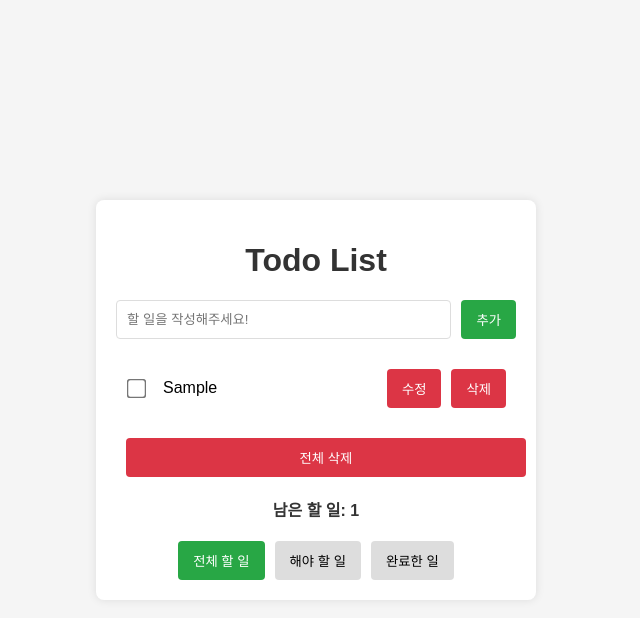
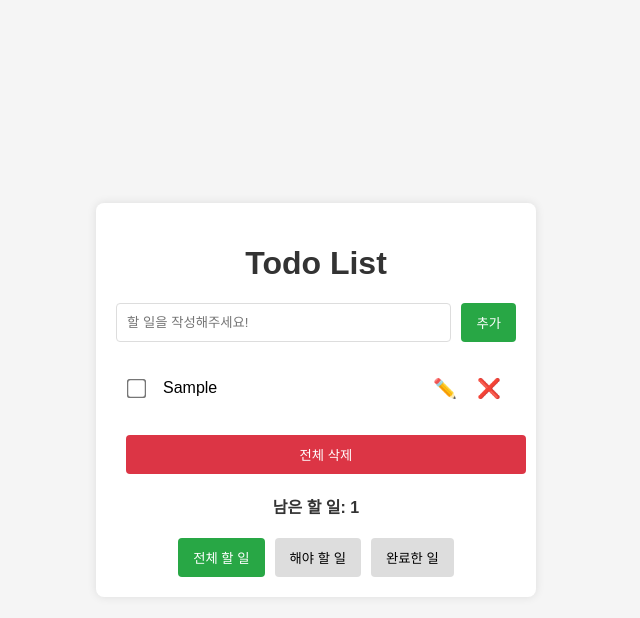
Before and after one commit to SSUHYUNKIM/kakaotech-to-do-list, a React (Create React App) app: page / in a window 1280 px wide. Both pictures are taken after typing "Sample" into the empty fields and a click on the button "추가". Shown: the top 618 px of the page, without its empty margins (324-964 px from the left). Built offline with nearby package versions, Linux system fonts and the light colour scheme.

Commit message:
style : 전체 디자인 수정

```diff
--- a/src/App.css
+++ b/src/App.css
@@ -54,11 +54,18 @@ button:hover {
   flex-grow: 1;
   margin-left: 10px;
 }
-.todo-item button {
-  background-color: #dc3545;
+.icon-button {
+  background: none;
+  border: none;
+  cursor: pointer;
+  font-size: 1.2em;
+  padding: 5px;
 }
-.todo-item button:hover {
-  background-color: #c82333;
+.icon-button:focus {
+  outline: none;
+}
+.icon-button:hover {
+  background: #c9c6c6;
 }
 input[type="checkbox"] {
   transform: scale(1.5);
--- a/src/components/TodoItem.tsx
+++ b/src/components/TodoItem.tsx
@@ -55,13 +55,13 @@ const TodoItem: React.FC<TodoItemProps> = ({ todo, toggleComplete, removeTodo, e
             )}
             {isEditing ? (
                 <>
-                    <button onClick={handleSave}>저장</button>
-                    <button onClick={handleCancel}>취소</button>
+                    <button className="icon-button" onClick={handleSave}>✔️</button>
+                    <button className="icon-button" onClick={handleCancel}>❌</button>
                 </>
             ) : (
                 <>
-                    <button onClick={handleEdit}>수정</button>
-                    <button onClick={() => removeTodo(todo.id)}>삭제</button>
+                    <button className="icon-button" onClick={handleEdit}>✏️</button>
+                    <button className="icon-button" onClick={() => removeTodo(todo.id)}>❌</button>
                 </>
             )}
         </div>
```
